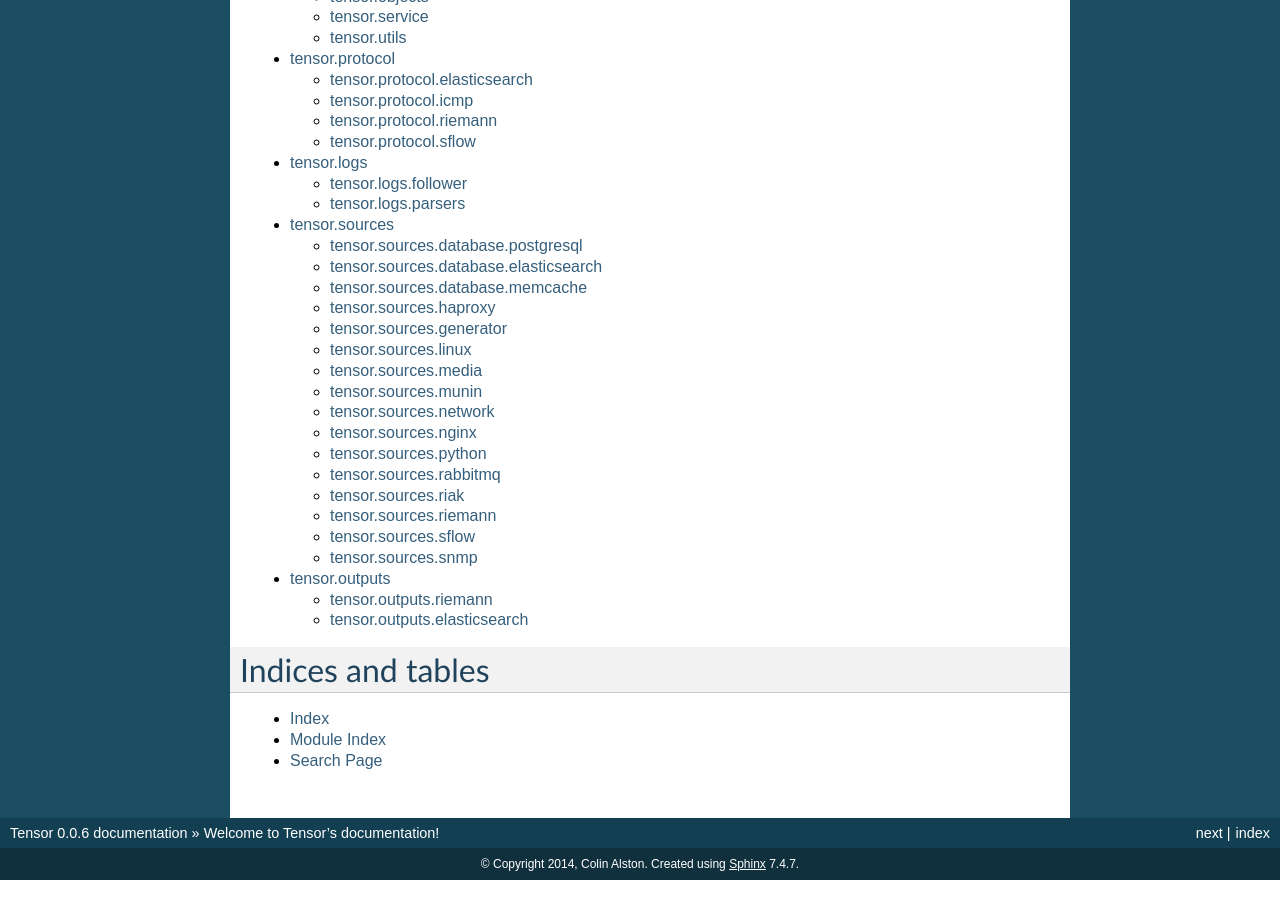
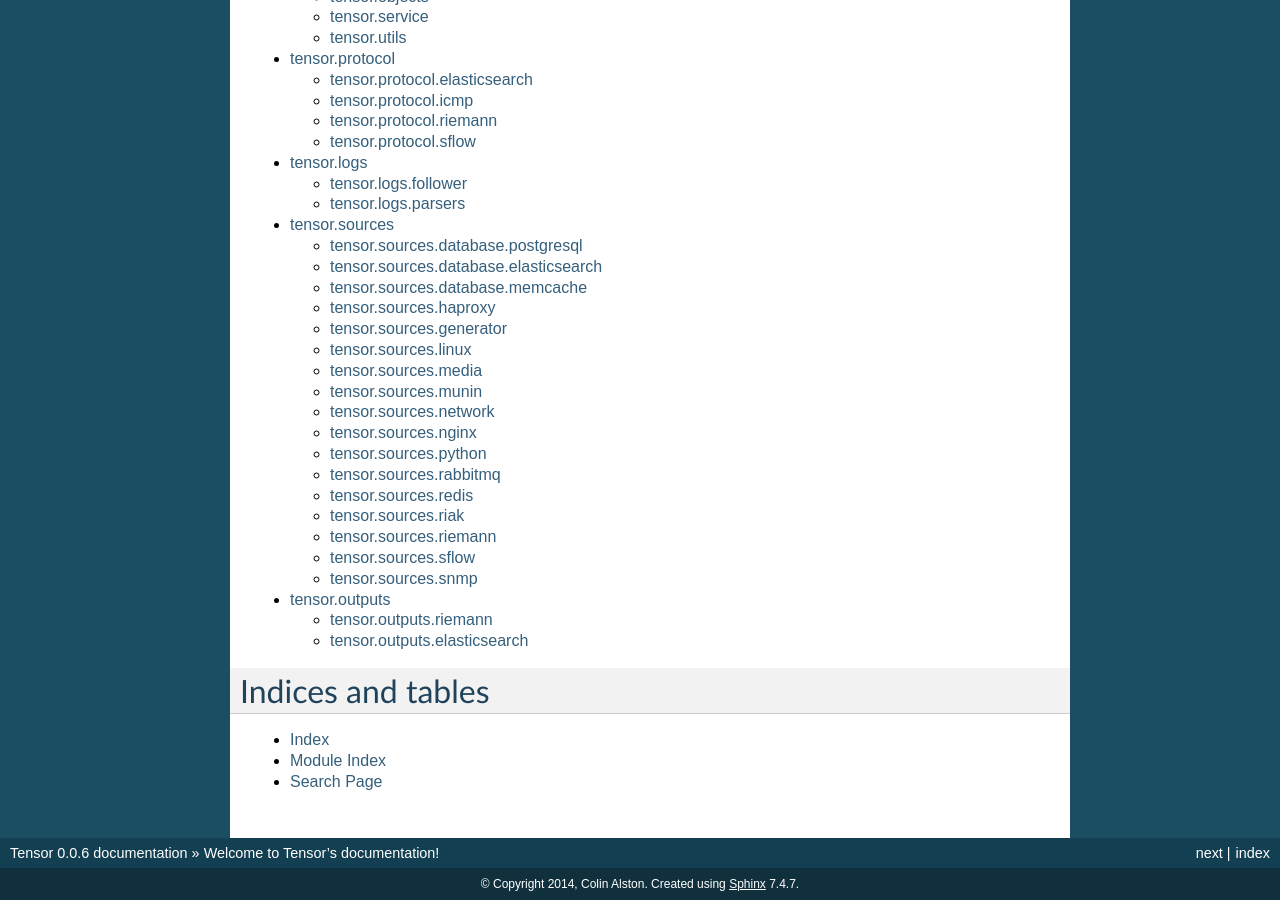
Before and after one commit to calston/tensor, a Sphinx documentation site: the page built from docs/index.rst, in a window 1280 px wide and 900 px high, scrolled down 731 px. Built offline with Sphinx 7.4.7, drawn with Linux system fonts in a browser that asks for light colours.

Commit message:
Add redis source to docs

```diff
--- a/docs/api/sources.rst
+++ b/docs/api/sources.rst
@@ -107,6 +107,13 @@ tensor.sources.rabbitmq
    :members:
    :show-inheritance:
 
+tensor.sources.redis
+=======================
+
+.. automodule:: tensor.sources.redis
+   :members:
+   :show-inheritance:
+
 tensor.sources.riak
 ===================
 
```
